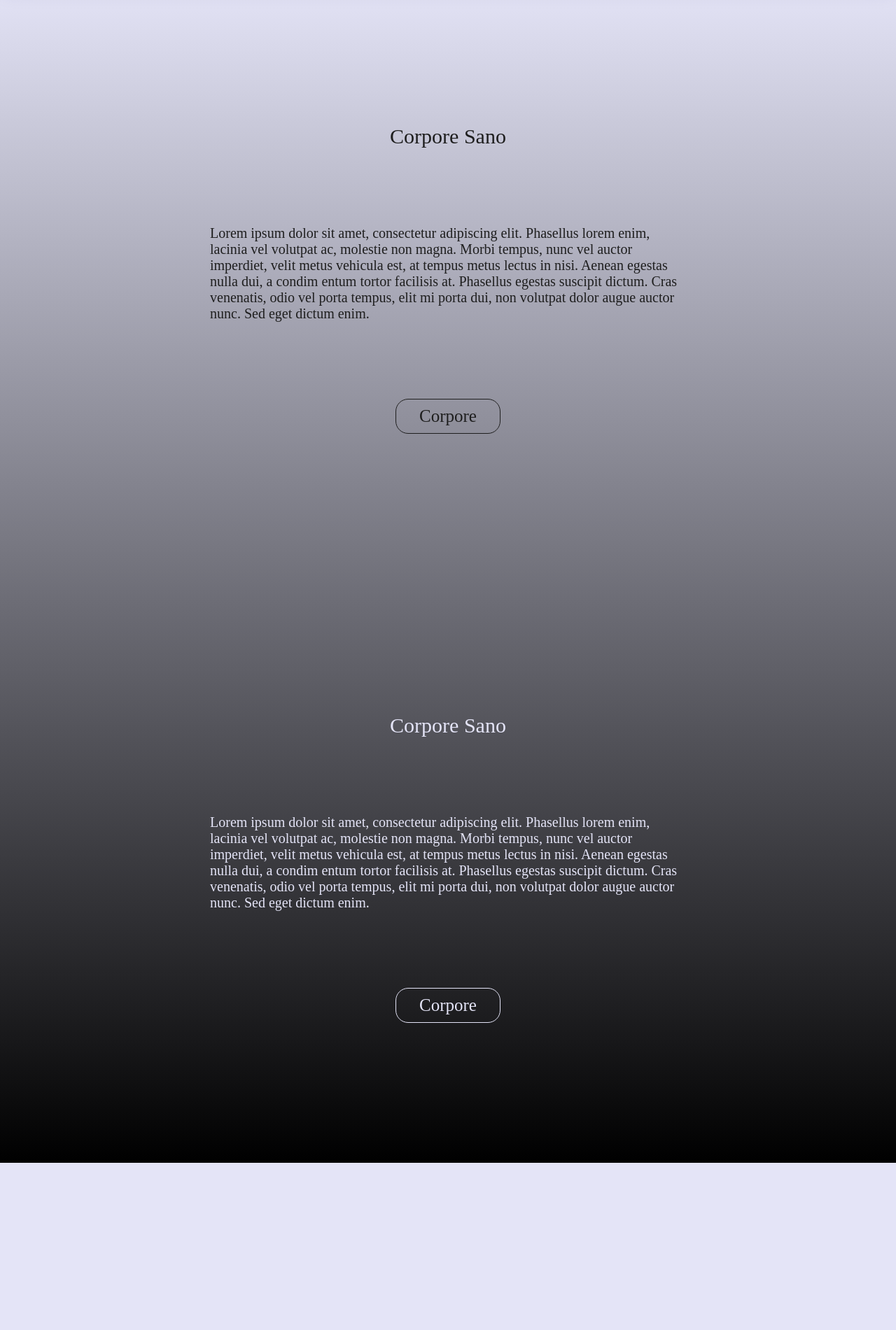
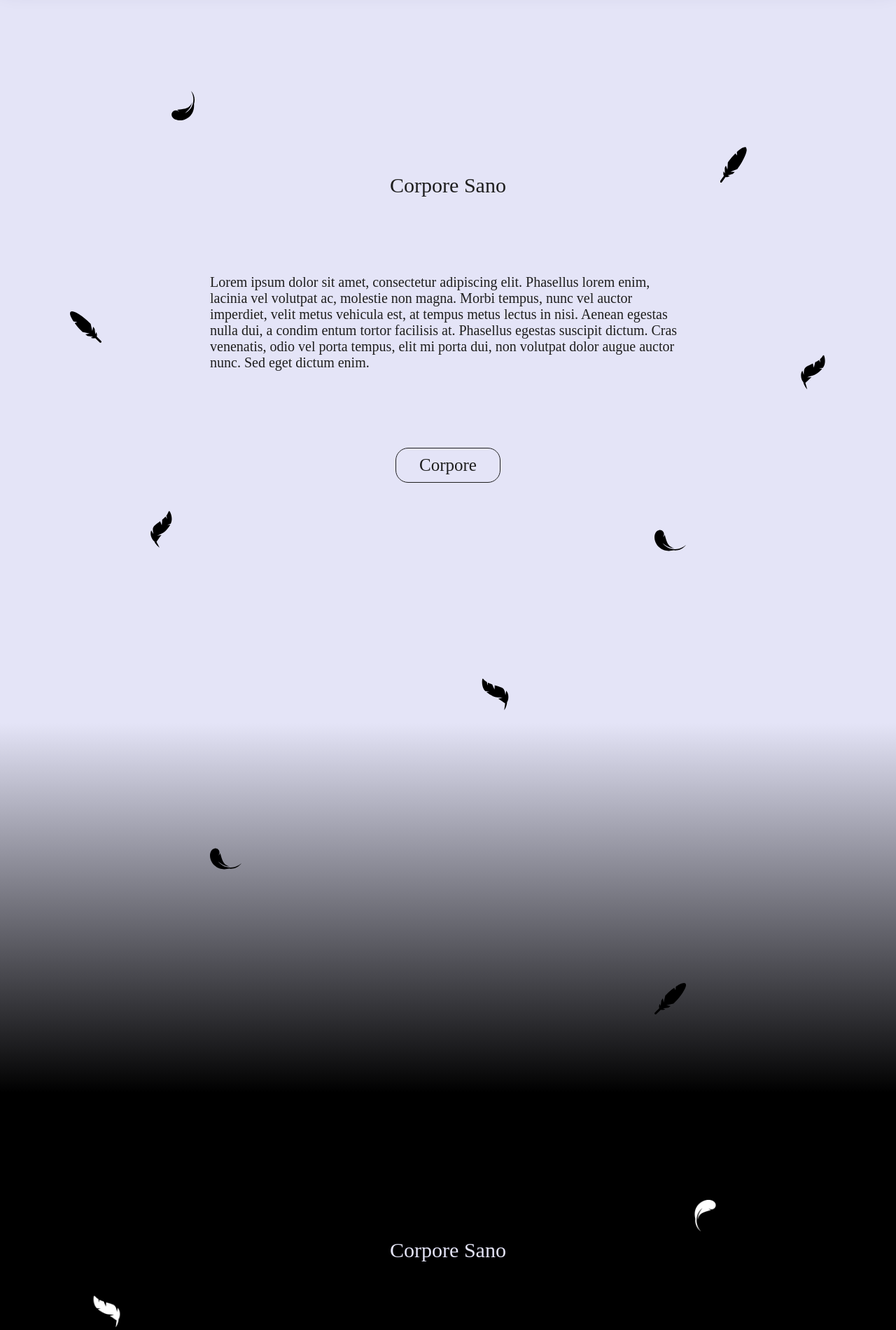
Before and after one commit to giobels/DancingQueen, a plain HTML site: page index.html in a window 1280 px wide. Shown: the part 720-2621 px from the top of the page at 70% size. Before the commit the page ends 2400 px from the top, so only its background shows below. Drawn offline with Linux system fonts and the light colour scheme; a web font is replaced by a local one.

Commit message:
mais css

```diff
--- a/index.html
+++ b/index.html
@@ -14,9 +14,15 @@
         <nav>
             <img id="logo" src="img/logoBranco.png" />
             <ul class="navbar">
-                <a href=""><li class="nav-links">Corpore</li></a>
-                <a href=""><li class="nav-links">Corpore</li></a>
-                <a href=""><li class="nav-links">Corpore</li></a>
+                <a href="">
+                    <li class="nav-links">Corpore</li>
+                </a>
+                <a href="">
+                    <li class="nav-links">Corpore</li>
+                </a>
+                <a href="">
+                    <li class="nav-links">Corpore</li>
+                </a>
                 <a href="login.html">
                     <li class="nav-links">Login/Cadastro</li>
                 </a>
@@ -26,8 +32,11 @@
     </header>
     <div class="container">
         <div class="cisne">
+            <img src="img/pena2.svg" id="penae1" class="pena">
+            <img src="img/pena1.svg" id="penad1" class="pena">
             <span class="titulo-branco">Corpore Sano</span>
-            <p class="texto-branco">Lorem ipsum dolor sit amet, consectetur adipiscing elit.
+            <p class="texto-branco">
+                Lorem ipsum dolor sit amet, consectetur adipiscing elit.
                 Phasellus lorem enim, lacinia vel volutpat ac, molestie non magna.
                 Morbi tempus, nunc vel auctor imperdiet, velit metus vehicula est,
                 at tempus metus lectus in nisi. Aenean egestas nulla dui, a condim
@@ -36,8 +45,17 @@
                 dolor augue auctor nunc. Sed eget dictum enim.
             </p>
             <button class="botao-branco"><span class="botao-anim">Corpore</span></button>
+            <img src="img/pena3.svg" id="penad2" class="pena">
+            <img src="img/pena1.svg" id="penae2" class="pena">
+            <img src="img/pena2.svg" id="penad3" class="pena">
+            <img src="img/pena3.svg" id="penae3" class="pena">
+            <img src="img/pena3.svg" id="penad4" class="pena">
+            <img src="img/pena2.svg" id="penae4" class="pena">
+            <img src="img/pena1.svg" id="penad5" class="pena">
         </div>
         <div class="cisne">
+            <!-- <img src="img/pena1branca.png" id="penabrancae1"  class="pena"> -->
+            <img src="img/pena2branca.png" id="penabrancad1" class="pena">
             <span class="titulo-negro">Corpore Sano</span>
             <p class="texto-negro">Lorem ipsum dolor sit amet, consectetur adipiscing elit.
                 Phasellus lorem enim, lacinia vel volutpat ac, molestie non magna.
@@ -48,6 +66,9 @@
                 dolor augue auctor nunc. Sed eget dictum enim.
             </p>
             <button class="botao-negro"><span class="botao-anim">Corpore</span></button>
+            <img src="img/pena3branca.png" id="penabrancae2" class="pena">
+            <img src="img/pena1branca.png" id="penabrancad2" class="pena">
+            <img src="img/pena2branca.png" id="penabrancae3" class="pena">
         </div>
     </div>
 </body>
@@ -55,15 +76,16 @@
 </html>
 <img src="" alt="">
 <script>
-    function menuScroll (){
+    function menuScroll() {
         const scroll = window.scrollY;
         if (scroll > 0) {
             document.querySelector('nav').classList.add("active")
-        document.querySelector('#logo').src="img/logopreto.png"
+            document.querySelector('#logo').src = "img/logopreto.png"
         } else {
             document.querySelector('nav').classList.remove("active")
-        document.querySelector('#logo').src="img/logoBranco.png"
+            document.querySelector('#logo').src = "img/logoBranco.png"
         }
     }
     document.addEventListener('scroll', menuScroll)
+
 </script>
--- a/style.css
+++ b/style.css
@@ -7,13 +7,9 @@ body {
     background-color: #E4E4F7;
 }
 
-/* header {
-    width: 100vw;
-} */
 
 .fundo-header {
     width: 100%;
-    /* position: absolute;  */
     box-shadow: rgba(50, 50, 93, 0.25) 0px 13px 27px -5px, rgba(0, 0, 0, 0.3) 0px 8px 16px -8px;
 }
 
@@ -25,7 +21,8 @@ nav {
     align-items: center;
     position: fixed;
     justify-content: space-between;
-    /* z-index: 1; */
+    z-index: 1;
+    user-select: none;
 }
 
 nav img {
@@ -83,7 +80,7 @@ nav.active {
     color: #1E1E1E;
     border-bottom-style:solid;
     border-color: #3b3b3b;
-border-width: 1px;
+    border-width: 1px;
 }
 
 nav.active  a{
@@ -97,18 +94,21 @@ nav.active .nav-links::before {
 
 
 .container {
-    background: linear-gradient(to bottom, #E4E4F7, black);
+    background: linear-gradient(to bottom, #E4E4F7 40%, black 60%);
+    position: absolute;
+    z-index: -1;
 }
 
 .cisne {
     display: flex;
     flex-direction: column;
     align-items: center;
-    padding-top: 200px;
+    /* padding-top: 100px; */
     padding-left: 300px;
     padding-right: 300px;
-    padding-bottom: 200px;
+    /* padding-bottom: 200px; */
     gap: 90px;
+    position: relative;
 }
 
 .titulo-branco {
@@ -141,6 +141,7 @@ nav.active .nav-links::before {
     font-family: "Lancelot", serif;
     font-size: 25px;
     cursor: pointer;
+    user-select: none;
 
 }
 
@@ -156,6 +157,7 @@ nav.active .nav-links::before {
     font-size: 25px;
     cursor: pointer;
     transition: all 0.5s;
+    user-select: none;
 }
 
 .botao-anim{
@@ -182,3 +184,107 @@ nav.active .nav-links::before {
     opacity: 1;
     right: 0;
   }
+
+
+  .pena{
+    width: 45px;
+    position: relative;
+    /* opacity: 0;   */
+}
+  #penad1{
+    align-self: flex-end;
+    top: 100px;
+    left:90px;
+    transform:  rotate(-9deg);
+  }
+
+  #penae1{
+    align-self: flex-start;
+    top: 150px;
+    /* left:20px; */
+    right: 60px;
+    transform:  rotate(-80deg);
+  }
+
+  #penad2{
+    align-self: flex-end;
+    bottom: 270px;
+    left:205px;
+    transform:  rotate(-9deg);
+  }
+
+  #penae2{
+    align-self: flex-start;
+    bottom: 470px;
+    right: 200px;
+    transform: rotate(-90deg);
+
+  }
+
+#penad3{
+    align-self: flex-end;
+    bottom: 300px;
+}
+
+#penae3{
+    align-self: flex-start;
+    bottom: 450px;
+    transform: rotate(-20deg);
+    right: 90px;
+}
+
+
+#penad4{
+    align-self: flex-end;
+    bottom: 350px;
+    transform: scaleX(-1);
+    right: 250px;
+    /* opacity: 85%; */
+}
+
+#penae4{
+    align-self: flex-start;
+    bottom: 250px;
+    /* opacity: 85%; */
+}
+
+#penad5{
+    align-self: flex-end;
+    bottom: 185px;
+}
+
+/* #penabrancae1{
+    align-self: flex-start;
+    bottom: 50px;
+    transform: scaleX(-1);
+    right: 40px;
+    opacity: 85%;
+} */
+
+#penabrancad1{
+    align-self: flex-end;
+    top: 80px;
+    left: 50px;
+    transform: rotate(90deg);
+}
+
+#penabrancae2{
+    align-self: flex-start;
+    right: 170px;
+    bottom: 450px;
+    transform: scaleX(-1);
+}
+
+#penabrancad2{
+    align-self: flex-end;
+    bottom: 350px;
+    left: 170px;
+    transform: rotate(-5deg);
+}
+
+#penabrancae3{
+    align-self: flex-start;
+    bottom: 350px;
+    transform: rotate(-5deg);
+    right: 50px;
+}
```
Also changed, not shown: cadastro.html (+1 -1 lines), img/cadastro.png (added), img/cadastro2.jpg (renamed from img/cadastro.jpg), img/pena1.svg (renamed from img/feather-svgrepo-com (1).svg), img/pena1branca.png (added), img/pena2.svg (renamed from img/feather-svgrepo-com (2).svg), img/pena2branca.png (added), img/pena3.svg (renamed from img/feather-svgrepo-com.svg), img/pena3branca.png (added). Lines whose indentation alone changed are shown as unchanged.
